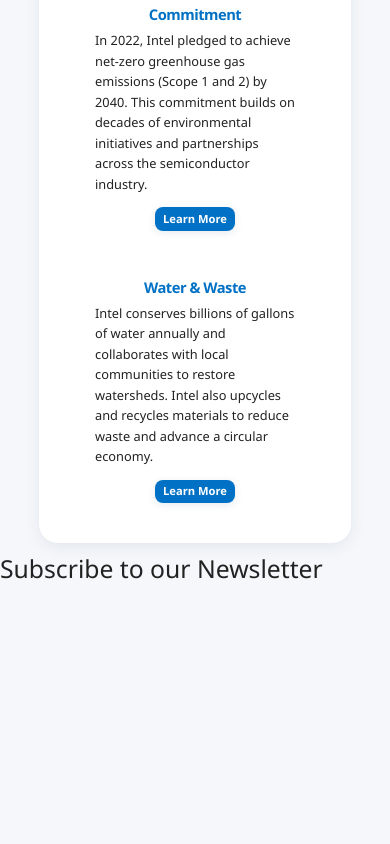
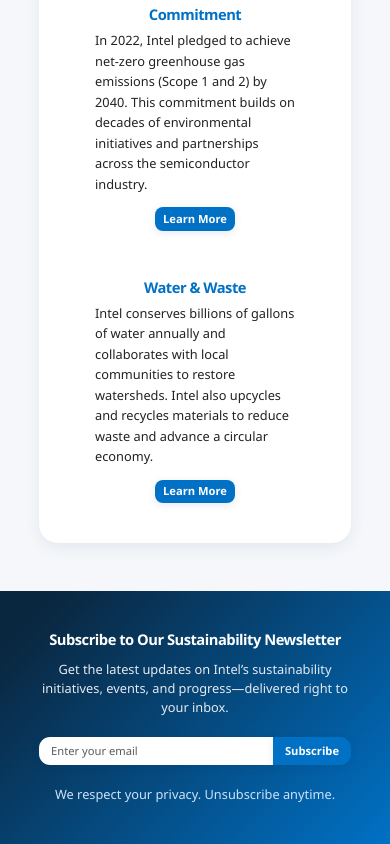
Before and after one commit to PayTrain/Intel-Localization, a plain HTML site: page index.html in a window 390 px wide. Shown: the part 3079-3923 px from the top of the page. Before the commit the page ends 3671 px from the top, so only its background shows below. Drawn offline with nearby package versions, Linux system fonts and the light colour scheme.

Commit message:
Add newsletter subscription footer section with styling

```diff
--- a/index.html
+++ b/index.html
@@ -227,10 +227,26 @@
 </section>
 
   <!-- Subscription Form -->
-  <section>
-    <h2>Subscribe to our Newsletter</h2>
-    <!-- Add form here -->
-  </section>
+  <!-- Newsletter Subscription Footer Section -->
+  <!-- Newsletter Subscription Footer Section -->
+  <footer class="newsletter-footer-bg mt-5">
+    <div class="newsletter-footer-content">
+      <!-- Section heading styled to match Intel branding -->
+      <h2 class="newsletter-title">Subscribe to Our Sustainability Newsletter</h2>
+      <p class="newsletter-desc">Get the latest updates on Intel’s sustainability initiatives, events, and progress—delivered right to your inbox.</p>
+      <!-- Simple Bootstrap form for email subscription -->
+      <form class="newsletter-form" autocomplete="off">
+        <div class="input-group mb-3">
+          <!-- Email input field -->
+          <input type="email" class="form-control" placeholder="Enter your email" aria-label="Email" required>
+          <!-- Subscribe button -->
+          <button class="btn btn-primary" type="submit">Subscribe</button>
+        </div>
+      </form>
+      <!-- Small privacy note -->
+      <small class="newsletter-privacy">We respect your privacy. Unsubscribe anytime.</small>
+    </div>
+  </footer>
 
 </body>
 </html>
--- a/style.css
+++ b/style.css
@@ -1,3 +1,119 @@
+/* =========================
+   Newsletter Footer Section Styles
+   ========================= */
+
+.newsletter-footer-bg {
+  background: linear-gradient(135deg, #0a2740 10%, var(--intel-blue) 100%);
+  color: var(--white);
+}
+
+.newsletter-footer-content {
+  text-align: center;
+  padding: 2.5rem 0rem 2.5rem 0rem;
+  margin-top: 0;
+  margin-bottom: 0;
+  /* Match timeline and custom-content-section width and centering */
+  width: calc((var(--max-card-width) * 3) + (2rem * 2) + 2rem);
+  margin-left: auto;
+  margin-right: auto;
+}
+
+.newsletter-title {
+  font-size: 1.25rem;
+  font-weight: 700;
+  color: var(--white);
+  margin-bottom: 0.7rem;
+  letter-spacing: -0.5px;
+}
+
+.newsletter-desc {
+  font-size: 0.95rem;
+  color: #e6eaf0;
+  margin-bottom: 1.2rem;
+}
+
+.newsletter-form {
+  max-width: 400px;
+  margin: 0 auto 1.2rem auto;
+}
+
+.newsletter-form .form-control {
+  border-radius: 0.7rem 0 0 0.7rem;
+  font-size: 0.95rem;
+  border: none;
+  box-shadow: 0 2px 8px rgba(0, 49, 102, 0.10);
+}
+
+.newsletter-form .btn-primary {
+  border-radius: 0 0.7rem 0.7rem 0;
+  font-size: 0.95rem;
+  font-weight: 600;
+  background-color: var(--intel-blue);
+  border: none;
+  box-shadow: 0 2px 8px rgba(0, 49, 102, 0.10);
+  transition: background 0.3s, box-shadow 0.3s;
+}
+
+.newsletter-form .btn-primary:hover,
+.newsletter-form .btn-primary:focus {
+  background-color: var(--white);
+  color: var(--intel-blue);
+  box-shadow: 0 2px 12px rgba(0, 49, 102, 0.18);
+}
+
+.newsletter-privacy {
+  display: block;
+  color: #cce3fa;
+  font-size: 0.8rem;
+  margin-top: 0.5rem;
+}
+
+@media (max-width: 992px) {
+  .newsletter-footer-content {
+    padding: 1.5rem 0rem 1.5rem 0rem;
+    width: calc((190px * 3) + (1.2rem * 2) + 1rem);
+    margin-left: auto;
+    margin-right: auto;
+  }
+  .newsletter-title {
+    font-size: 1.1rem;
+  }
+  .newsletter-desc {
+    font-size: 0.8rem;
+  }
+  .newsletter-form .form-control,
+  .newsletter-form .btn-primary {
+    font-size: 0.8rem;
+  }
+}
+
+@media (max-width: 768px) {
+  .newsletter-footer-content {
+    padding: 2.5rem 0rem 2.5rem 0rem;
+    width: calc((190px * 2) + (1rem * 2) + 5rem);
+    margin-left: auto;
+    margin-right: auto;
+  }
+}
+
+@media (max-width: 576px) {
+  .newsletter-footer-content {
+    padding: 2.5rem 0rem 2.5rem 0rem;
+    width: 80%;
+    margin-left: auto;
+    margin-right: auto;
+  }
+  .newsletter-title {
+    font-size: 0.92rem;
+  }
+  .newsletter-desc {
+    font-size: 0.8rem;
+  }
+  .newsletter-form .form-control,
+  .newsletter-form .btn-primary {
+    font-size: 0.7rem;
+  }
+}
 /* =========================
    Intel Sustainability Journey Styles
    ========================= */
@@ -206,7 +322,6 @@ body {
 /* --- Overlay Styles for Timeline Card --- */
 
 /* Overlay: hidden by default, slides up on hover/focus */
-/* Overlay: hidden by default, slides up on hover/focus */
 .card-overlay {
   position: absolute;
   left: -2px; /* extend overlay slightly beyond card/image edge */
@@ -218,7 +333,7 @@ body {
   display: flex;
   align-items: center;
   justify-content: center;
-  padding: 1rem;
+  padding: 1rem 1rem 0rem 1rem;
   box-sizing: border-box;
   transform: translateY(100%);
   transition: transform 0.4s cubic-bezier(0.4, 0.2, 0.2, 1);
```
